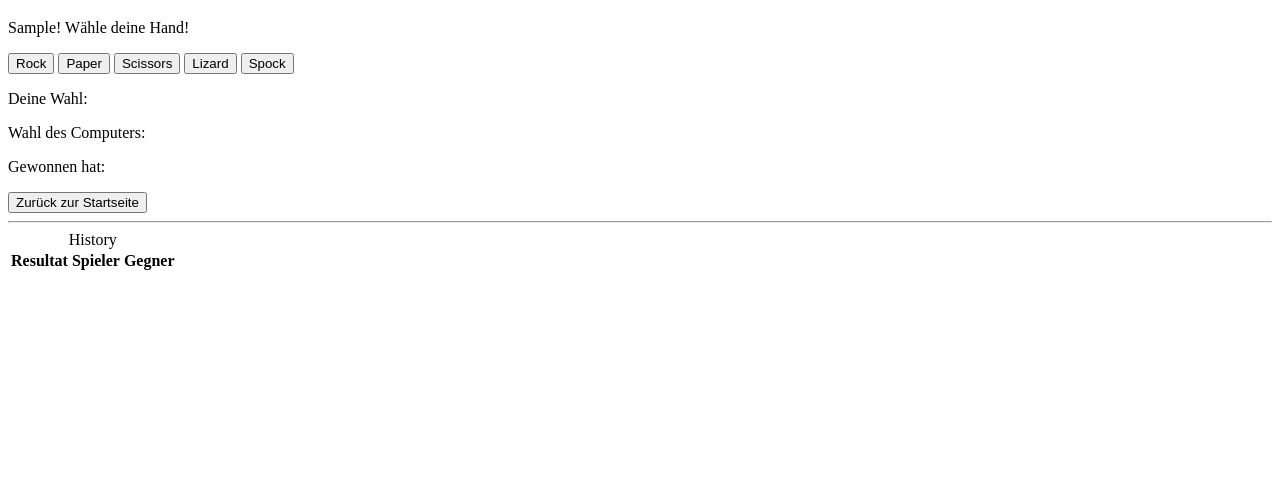
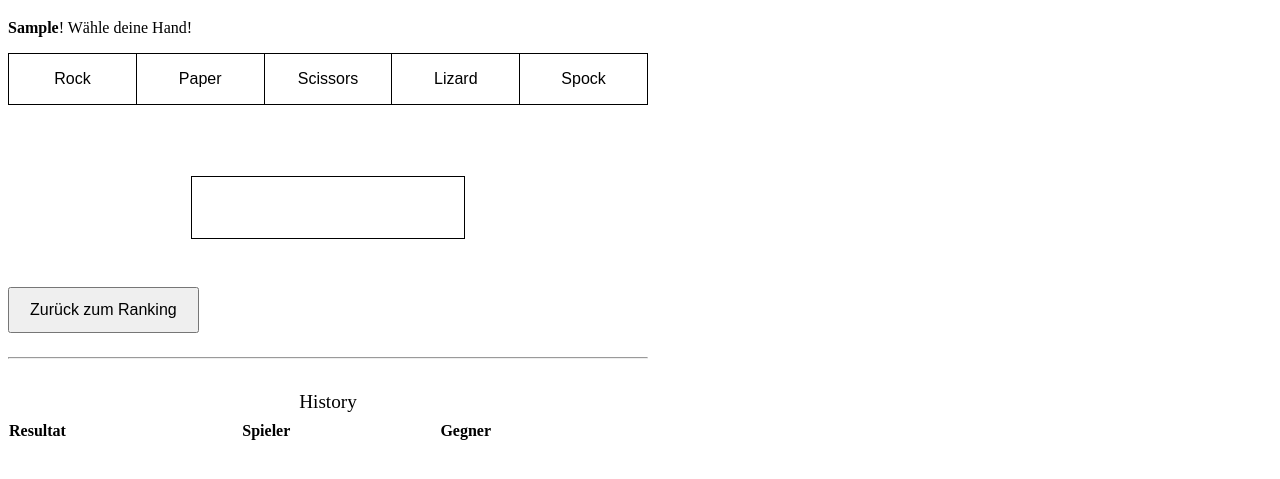
Before and after one commit to jan-pavel/ost-rock-paper-scissors-lizard-spock, a website with bundled scripts: page schere-stein-papier.html in a window 1280 px wide. Both pictures are taken after typing "Sample" into the empty fields and a click on the button "Spiel starten". Shown: the part 61-540 px from the top of the page. Built offline with nearby package versions, Linux system fonts and the light colour scheme.

Commit message:
Added visual adjustments to match requirements

```diff
--- a/schere-stein-papier.html
+++ b/schere-stein-papier.html
@@ -24,22 +24,25 @@
   </section>
 
   <section id="game-page" hidden>
-    <p id="player-name"></p>
-    <button data-hand="Rock">Rock</button>
-    <button data-hand="Paper">Paper</button>
-    <button data-hand="Scissors">Scissors</button>
-    <button data-hand="Lizard">Lizard</button>
-    <button data-hand="Spock">Spock</button>
-    <p>Deine Wahl: <span id="player-hand"></span></p>
-    <p>Wahl des Computers: <span id="system-hand"></span></p>
-    <p>Gewonnen hat: <span id="result"></span></p>
+    <p><strong id="player-name"></strong>! Wähle deine Hand!</p>
+
+    <div class="hand-buttons">
+      <button type="button" class="hand-button" data-hand="Rock">Rock</button>
+      <button type="button" class="hand-button" data-hand="Paper">Paper</button>
+      <button type="button" class="hand-button" data-hand="Scissors">Scissors</button>
+      <button type="button" class="hand-button" data-hand="Lizard">Lizard</button>
+      <button type="button" class="hand-button" data-hand="Spock">Spock</button>
+    </div>
+
     <p id="countdown"></p>
+    <p id="system-hand"></p>
     <p id="game-error" class="error"></p>
 
-    <button id="back-button">Zurück zur Startseite</button>
+    <button type="button" id="back-button">Zurück zum Ranking</button>
 
     <hr />
-    <table>
+
+    <table id="history-table">
       <caption>History</caption>
       <thead>
         <tr>
@@ -48,12 +51,8 @@
           <th>Gegner</th>
         </tr>
       </thead>
-      <tbody id="history">
-
-      </tbody>
-
+      <tbody id="history"></tbody>
     </table>
-
   </section>
 </body>
 
--- a/scripts/main.js
+++ b/scripts/main.js
@@ -17,9 +17,7 @@ const nameInput = document.querySelector('#name');
 const gamePage = document.querySelector('#game-page');
 const playerNameElement = document.querySelector('#player-name');
 const handButtons = document.querySelectorAll('[data-hand]');
-const playerHandElement = document.querySelector('#player-hand');
 const systemHandElement = document.querySelector('#system-hand');
-const resultElement = document.querySelector('#result');
 const countdownElement = document.querySelector('#countdown');
 const gameErrorElement = document.querySelector('#game-error');
 const historyElement = document.querySelector('#history');
@@ -71,19 +69,32 @@ startForm.addEventListener('submit', (event) => {
         return; // nur Leerzeichen eingegeben
     }
 
-    playerNameElement.textContent = `${playerName}! Wähle deine Hand!`;
+    playerNameElement.textContent = playerName;
     historyElement.replaceChildren(); // History für das neue Spiel leeren
 
     startPage.hidden = true;
     gamePage.hidden = false;
 });
 
-// Ergebnis (gameEval) in Text umwandeln
-const resultTexts = {
-    1: 'Du',
-    0: 'Unentschieden',
-    '-1': 'Computer',
+// Ergebnis (gameEval) als Symbol und CSS-Klasse
+const resultSymbols = {
+    1: '✓',
+    0: '=',
+    '-1': '✗',
 };
+const resultClasses = {
+    1: 'win',
+    0: 'draw',
+    '-1': 'lose',
+};
+
+// Hand-Buttons in den Ausgangszustand zurücksetzen (keine Markierung)
+function resetHandButtons() {
+    handButtons.forEach((button) => {
+        button.textContent = button.dataset.hand;
+        button.classList.remove('selected', 'win', 'draw', 'lose');
+    });
+}
 
 // Alle Hand-Buttons sperren bzw. freigeben
 function setHandButtonsDisabled(disabled) {
@@ -112,18 +123,25 @@ handButtons.forEach((button) => {
         try {
             const { gameEval, playerHand, systemHand } = await gameService.evaluate(playerName, hand);
 
-            // Ergebnis anzeigen
-            playerHandElement.textContent = playerHand;
+            // gewählte Hand markieren und Hand des Computers anzeigen
+            resetHandButtons();
+            button.classList.add('selected', resultClasses[gameEval]);
+            button.textContent = `${resultSymbols[gameEval]} ${playerHand}`;
             systemHandElement.textContent = systemHand;
-            resultElement.textContent = resultTexts[gameEval];
 
             // History-Eintrag (neuster Eintrag zuoberst)
             const row = historyElement.insertRow(0);
-            row.insertCell().textContent = resultTexts[gameEval];
+            const resultCell = row.insertCell();
+            resultCell.textContent = resultSymbols[gameEval];
+            resultCell.className = resultClasses[gameEval];
             row.insertCell().textContent = playerHand;
             row.insertCell().textContent = systemHand;
 
             await waitWithCountdown(); // Ergebnis bleibt währenddessen sichtbar
+
+            // Runde vorbei: Auswahl zurücksetzen (History bleibt)
+            resetHandButtons();
+            systemHandElement.textContent = '';
         } catch {
             gameErrorElement.textContent = 'Das Spiel konnte nicht ausgewertet werden. Bitte versuche es nochmals.';
         } finally {
@@ -135,9 +153,8 @@ handButtons.forEach((button) => {
 // Zurück zur Startseite
 backButton.addEventListener('click', () => {
     // Ergebnisanzeige leeren
-    playerHandElement.textContent = '';
+    resetHandButtons();
     systemHandElement.textContent = '';
-    resultElement.textContent = '';
     gameErrorElement.textContent = '';
 
     nameInput.value = ''; // Namensfeld leeren
--- a/styles/global.css
+++ b/styles/global.css
@@ -10,3 +10,99 @@ h1 {
 .error {
     color: red;
 }
+
+/* Spielseite */
+#game-page {
+    max-width: 640px;
+}
+
+.hand-buttons {
+    display: flex;
+}
+
+.hand-button {
+    flex: 1;
+    padding: 1rem 0.5rem;
+    border: 1px solid #000;
+    background-color: #fff;
+    color: #000;
+    font-size: 1rem;
+    cursor: pointer;
+}
+
+/* benachbarte Ränder zusammenlegen */
+.hand-button + .hand-button {
+    margin-left: -1px;
+}
+
+.hand-button:disabled {
+    cursor: default;
+}
+
+.hand-button:hover:not(:disabled) {
+    background-color: #f0f0f0;
+}
+
+.hand-button.selected {
+    position: relative; /* blauer Rand liegt über den Nachbar-Rändern */
+    border-color: #4a90d9;
+    background-color: #e0ffff;
+}
+
+.win {
+    color: green;
+}
+
+.lose {
+    color: red;
+}
+
+.hand-button.win {
+    color: green;
+}
+
+.hand-button.lose {
+    color: red;
+}
+
+#countdown {
+    min-height: 1.2em; /* Platz reservieren, damit nichts springt */
+    margin: 1.5rem 0;
+    font-size: 1.2rem;
+    text-align: center;
+}
+
+#system-hand {
+    width: 240px;
+    min-height: 1.5em; /* Kasten bleibt gleich hoch, auch wenn er leer ist */
+    margin: 0 auto;
+    padding: 1rem;
+    border: 1px solid #000;
+    font-size: 1.2rem;
+    text-align: center;
+}
+
+#back-button {
+    margin-top: 2rem;
+    padding: 0.75rem 1.25rem;
+    font-size: 1rem;
+}
+
+#game-page hr {
+    margin: 1.5rem 0;
+}
+
+#history-table {
+    width: 100%;
+    border-collapse: collapse;
+    text-align: left;
+}
+
+#history-table caption {
+    padding: 0.5rem;
+    font-size: 1.2rem;
+}
+
+#history-table tbody tr:nth-child(even) {
+    background-color: #e0ffff;
+}
```
